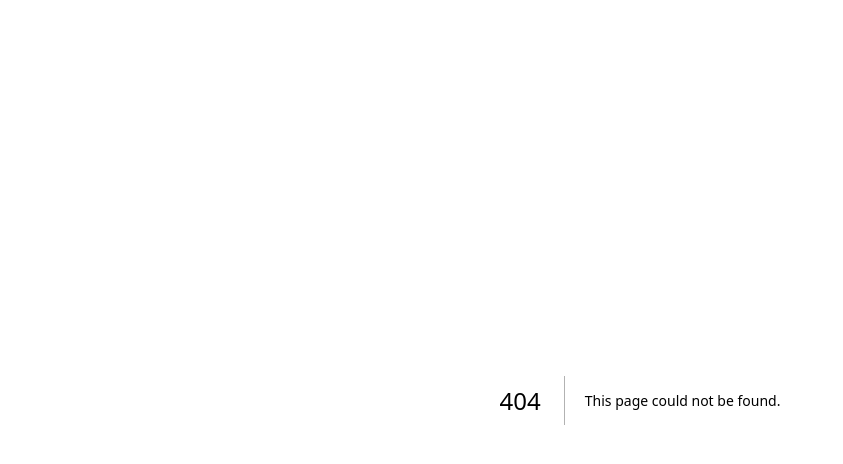
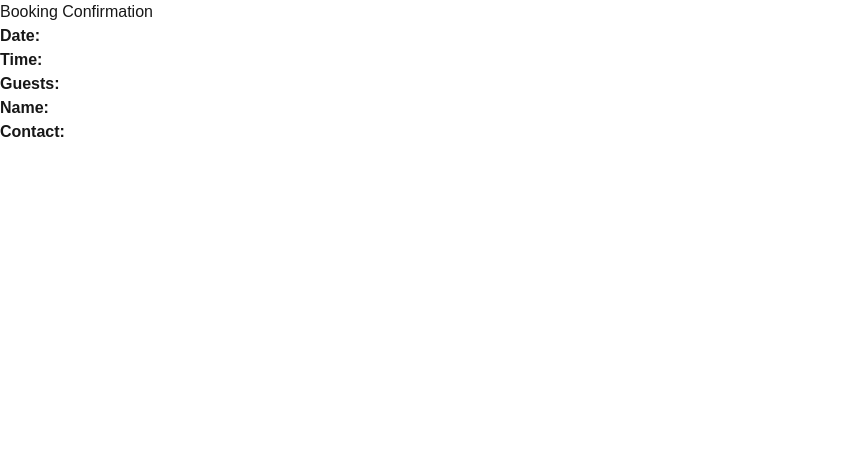
Before and after one commit to anandspaces/restaurant-booking-system, a Next.js app in the folder frontend/: page /confirmation in a window 1280 px wide. Before the commit this address had no page. Shown: the top 464 px of the page, without its empty margins (0-843 px from the left). Built offline with nearby package versions, Linux system fonts and the light colour scheme.

Commit message:
built confirmation page

```diff
--- /dev/null
+++ b/frontend/src/app/confirmation/page.tsx
@@ -0,0 +1,24 @@
+// app/confirmation/page.tsx
+'use client';
+import { useRouter } from 'next/router';
+
+const ConfirmationPage = () => {
+  const router = useRouter();
+
+  const bookingDetails = router.query; // Assuming the data comes via URL params or state
+
+  return (
+    <div className="max-w-2xl mx-auto p-4">
+      <h1 className="text-2xl font-bold mb-4">Booking Confirmation</h1>
+      <div>
+        <p><strong>Date:</strong> {bookingDetails.date}</p>
+        <p><strong>Time:</strong> {bookingDetails.time}</p>
+        <p><strong>Guests:</strong> {bookingDetails.guests}</p>
+        <p><strong>Name:</strong> {bookingDetails.name}</p>
+        <p><strong>Contact:</strong> {bookingDetails.contact}</p>
+      </div>
+    </div>
+  );
+};
+
+export default ConfirmationPage;
```
